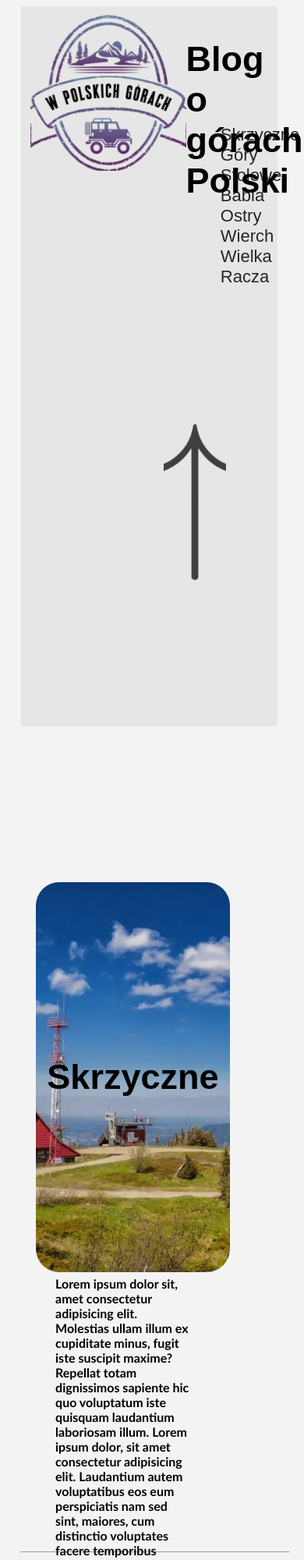
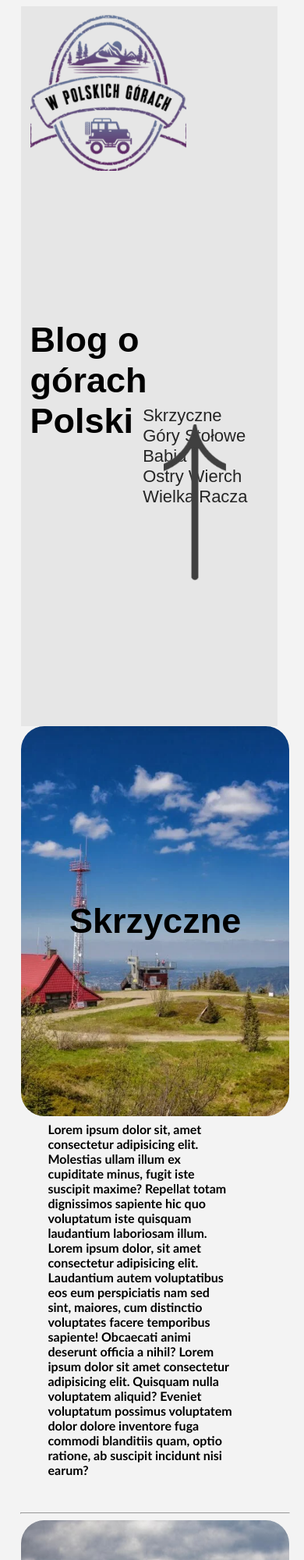
Before and after one commit to AntoniSoloch/polskie_gory, a plain HTML site: page index.html in a window 390 px wide. Shown: the top 2000 px of the page at 78% size. Drawn offline with Linux system fonts and the light colour scheme.

Commit message:
responsywność v2

```diff
--- a/style.css
+++ b/style.css
@@ -155,9 +155,22 @@ p{
         height: 330px;
     }
 }
+@media screen and (max-width: 700px) {
+    header{
+        height: 300px;
+    }
+    section{
+        width: 100%;
+        height: 800px;
+        margin: auto;
+    }
+}
 @media screen and (max-width: 400px) {
     header{
         height: 900px;
+        display: flex;
+        justify-content: center;
+        flex-direction: column;
     }
     .right, .left{
         width: 100% !important;
@@ -169,8 +182,19 @@ p{
         height: 60%;
     }
     .header{
-        display: block;
+        display: flex;
         flex-direction: column;
+    }
+    section{
+        width: 90%;
+        height: 1000px;
+    }
+    section img{
+        height: 600px;
+    }
+    article{
+        height: 400px;
+        width: 100%;
     }
 }
 hr{
```
